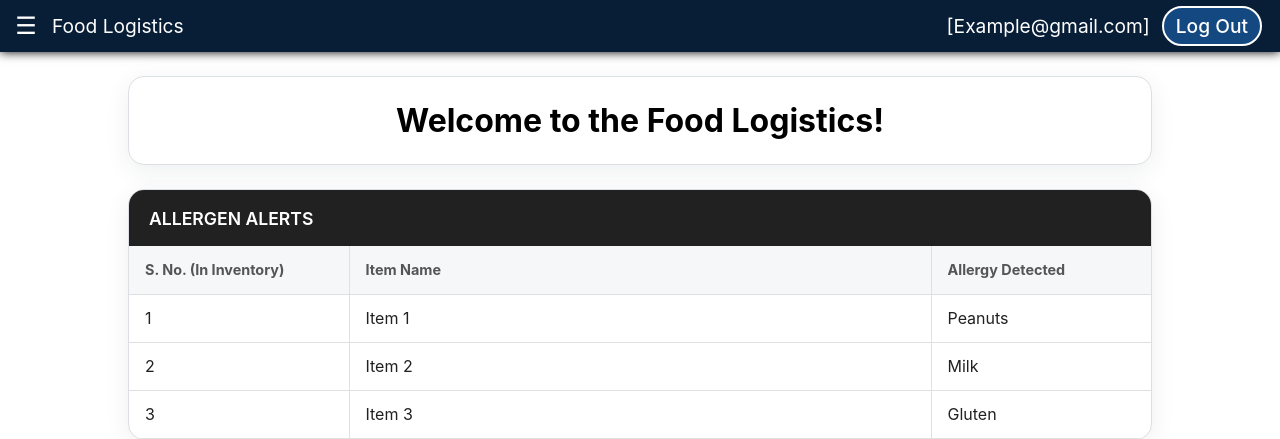
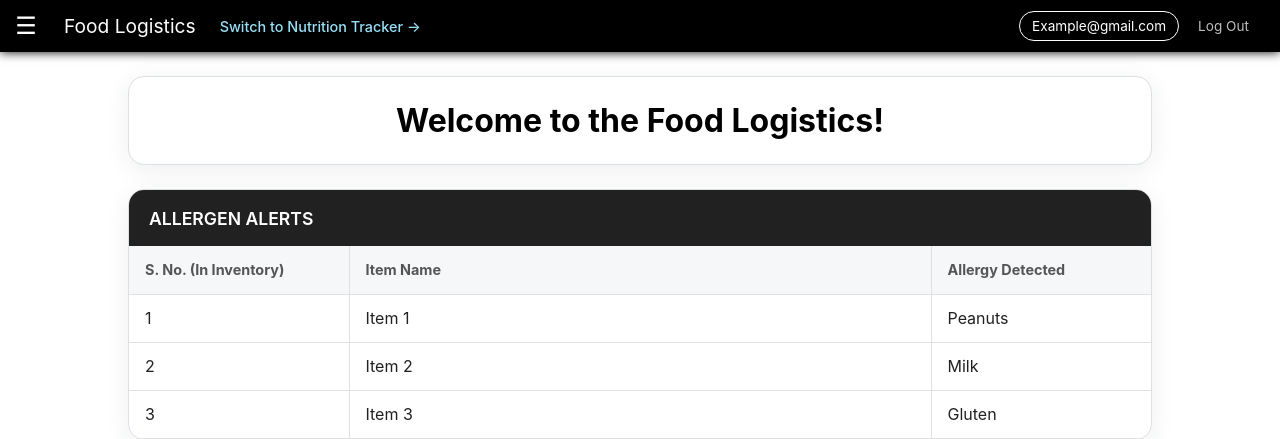
Before and after one commit to KaranSingh-P/Food-Logistics, a Flask app: page /dashboard in a window 1280 px wide. Shown: the top 439 px of the page. Run offline with Flask 3, Linux system fonts and the light colour scheme; a user stored in the database is signed in; some libraries are stand-ins or nearby versions.

Commit message:
Switched the Navbar to a new color pallete and added two links in them.

```diff
--- a/static/css/App-css/navbar.css
+++ b/static/css/App-css/navbar.css
@@ -1,18 +1,19 @@
-*{
+* {
     font-family: -apple-system, BlinkMacSystemFont, "Segoe UI", Arial, sans-serif;
     margin: 0;
     padding: 0;
     box-sizing: border-box;
 }
 
-.navbar{
+.navbar {
     color: white;
-    background-color: hsl(211, 75%, 12%);
+    background-color: black;
     height: 52px;
     width: 100%;
 
     display: flex;
     justify-content: space-between;
+
     box-shadow: 0 0 10px black;
 
     position: fixed;
@@ -21,7 +22,7 @@
     z-index: 999999;
 }
 
-.navbar div{
+.navbar div {
     box-sizing: border-box;
     font-size: 1.2rem;
     height: 100%;
@@ -32,13 +33,19 @@
     align-items: center;
 }
 
-.v-.navbar span{
-    padding: 12px;
+.v-navbar {
+    gap: 12px;
 }
 
-.navbar-spacer{
+.navbar-title {
+    white-space: nowrap;
+}
+
+.navbar-spacer {
     height: 52px;
 }
+
+/* Hamburger Button */
 
 #hamburger {
     height: 52px;
@@ -47,7 +54,6 @@
     border: none;
     background: transparent;
     color: white;
-    /* display: block; */
     font-size: 24px;
     line-height: 1;
     cursor: pointer;
@@ -58,13 +64,92 @@
     background-color: hsl(211, 73%, 28%);
 }
 
+/* Nutrition Tracker Switch */
+
+.switch-link {
+    color: hsl(195, 85%, 78%);
+    font-size: 0.9rem;
+    font-weight: 500;
+    text-decoration: none;
+    white-space: nowrap;
+
+    padding: 7px 12px;
+    border-radius: 8px;
+
+    transition: background-color 0.2s ease, color 0.2s ease;
+}
+
+.switch-link:hover {
+    color: white;
+    background-color: hsl(211, 73%, 28%);
+}
+
+/* Account Section */
+
+.account {
+    gap: 6px;
+}
+
+/* Email Button */
+
+.account #navbar-email-id {
+    color: white;
+    background-color: hsl(0, 0%, 0%);
+    text-decoration: none;
+
+    border: 1px solid white;
+    border-radius: 20px;
+
+    padding: 6px 12px;
+    font-size: 0.85rem;
+
+    cursor: pointer;
+    transition: background-color 0.2s ease;
+}
+
+.account #navbar-email-id:hover {
+    color: black;
+    background-color: whitesmoke;
+}
+
+/* Logout Link */
+
+.account .logout-link {
+    color: hsla(0, 0%, 100%, 0.75);
+    background-color: transparent;
+
+    text-decoration: none;
+    text-align: center;
+    font-size: 0.85rem;
+    font-weight: 400;
+
+    padding: 6px 12px;
+
+    border: 1px solid transparent;
+    border-radius: 20px;
+
+    transition: background-color 0.2s ease, color 0.2s ease;
+}
+
+.account .logout-link:hover {
+    color: white;
+    background-color: hsla(0, 0%, 100%, 0.10);
+}
+
+.account .logout-link:active {
+    background-color: hsla(0, 0%, 100%, 0.18);
+}
+
+/* Sidebar Menu */
+
 #menu {
     position: fixed;
     top: 0;
     left: 0;
     bottom: 0;
     width: 240px;
-    background-color: hsl(211, 50%, 16%);
+
+    background-color: black;
 
     flex-direction: column;
     gap: 8px;
@@ -74,9 +159,8 @@
     z-index: 99999;
 }
 
-
-#menu a{
-    color:white;
+#menu a {
+    color: white;
     background-color: transparent;
     padding: 12px;
     border: 1px solid transparent;
@@ -85,7 +169,7 @@
     text-align: center;
 }
 
-#menu a:first-child{
+#menu a:first-child {
     margin-top: 52px;
 }
 
@@ -93,31 +177,3 @@
     background-color: hsl(211, 73%, 28%);
     border-color: hsla(0, 0%, 100%, 0.15);
 }
-
-.account span, .account a{
-    padding-inline: 12px;
-}
-
-.account a{
-    color: inherit;
-    background-color: hsl(211, 73%, 29%);
-    text-decoration: none;
-    text-align: center;
-    font-weight: 500;
-
-    padding-top: 6px;
-    padding-bottom: 6px;
-
-    border: white 2px solid;
-    border-radius: 20px;
-    transition: transform 0.2s ease;
-
-}
-
-.account a:hover{
-    transform: scale(1.1);
-}
-
-.account a:active{
-    transform: scale(0.9);
-}
--- a/static/css/App-css/shopping-list-generation.css
+++ b/static/css/App-css/shopping-list-generation.css
@@ -89,7 +89,7 @@
 
 .shopping-welcome h1 {
     margin: 0;
-    font-size: 28px;
+    font-size: 32px;
     font-weight: 650;
 }
 
--- a/templates/dashboard.html
+++ b/templates/dashboard.html
@@ -14,11 +14,14 @@
         <div class="navbar">
             <div class="v-navbar">
                 <button id="hamburger">☰</button>
-                <span>Food Logistics</span>
+                <span class="navbar-title">Food Logistics</span>
+                <a href="/nutrition-tracker" class="switch-link">
+                    Switch to Nutrition Tracker →
+                </a>
             </div>
             <div class="account">
-                <span id="navbar-email-id">[Example@gmail.com]</span>
-                <a href="/logout">Log Out</a>
+                <a href="user-Page" id="navbar-email-id">Example@gmail.com</a>
+                <a href="/logout" class="logout-link">Log Out</a>
             </div>
         </div>
         <div class="navbar-spacer"></div>
```
Also changed, not shown: templates/inventory.html (+6 -5 lines), templates/recipe-generation.html (+6 -3 lines), templates/shopping-list.html (+6 -3 lines).
